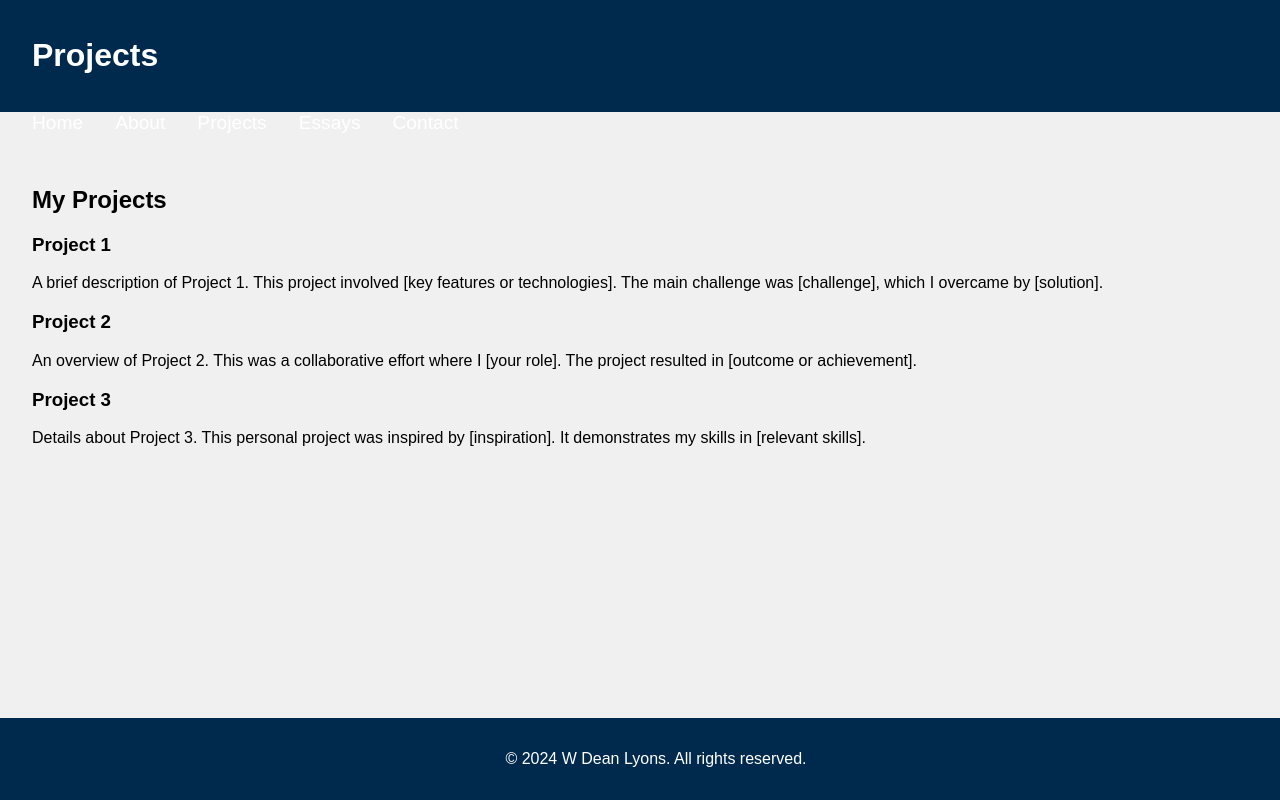
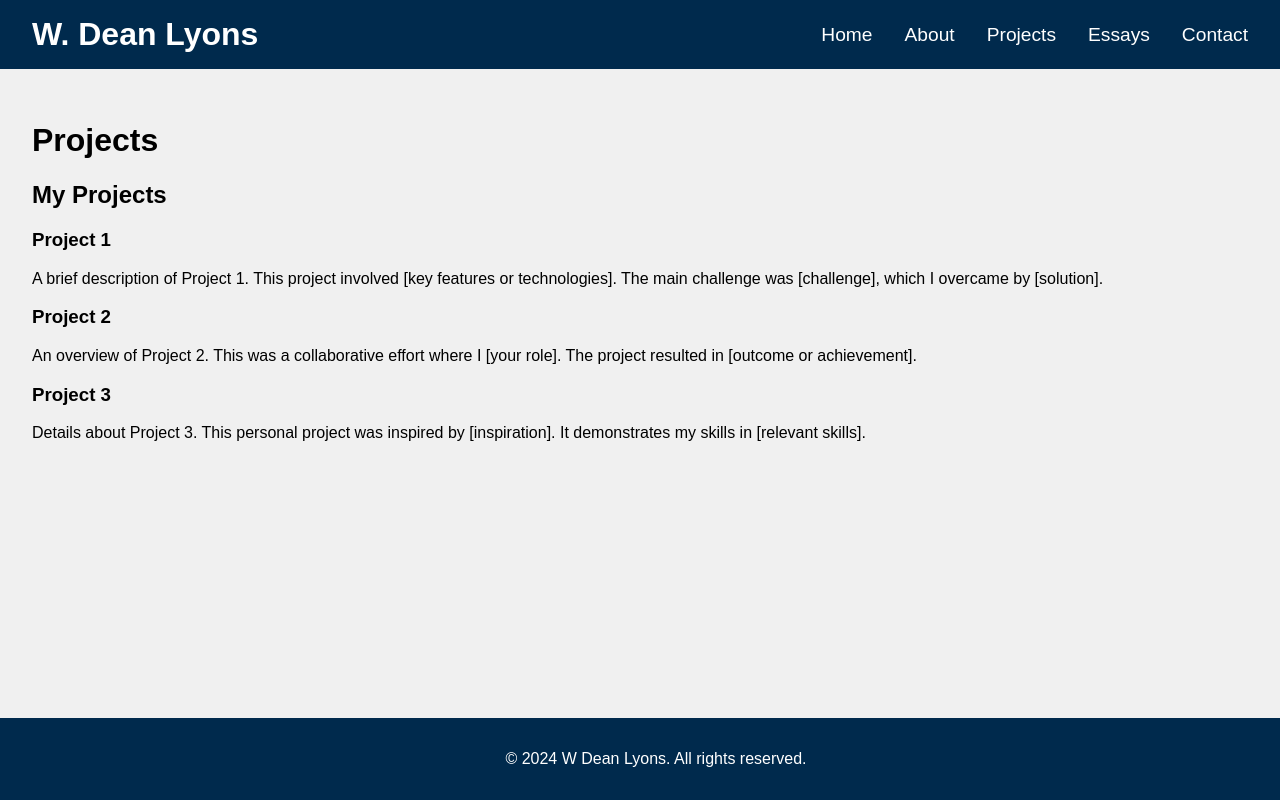
Before and after one commit to WDeanLyons/WDeanLyons.github.io, a plain HTML site: page projects.html in a window 1280 px wide. Shown: the top 800 px of the page. Drawn offline with Linux system fonts and the light colour scheme.

Commit message:
Update projects.html
4o header correction

```diff
--- a/projects.html
+++ b/projects.html
@@ -8,9 +8,8 @@
 </head>
 <body>
     <header>
-        <h1>Projects</h1>
-    </header>
         <nav>
+            <div class="logo">W. Dean Lyons</div>
             <ul>
                 <li><a href="index.html">Home</a></li>
                 <li><a href="about.html">About</a></li>
@@ -19,7 +18,9 @@
                 <li><a href="contact.html">Contact</a></li>
             </ul>
         </nav>
+    </header>
     <main>
+        <h1>Projects</h1>
         <h2>My Projects</h2>
         <article>
             <h3>Project 1</h3>
```
Lines whose indentation alone changed are shown as unchanged.
